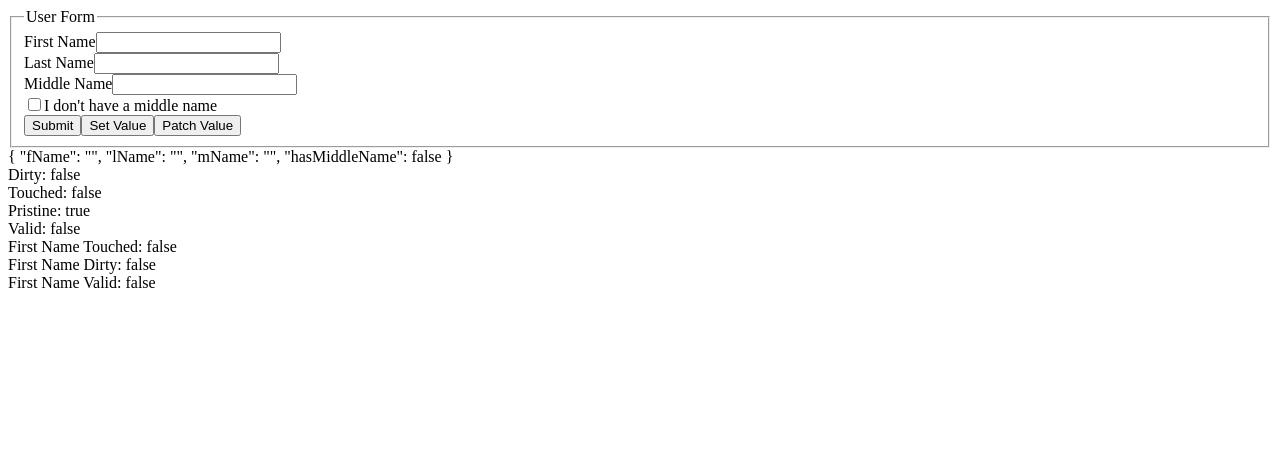
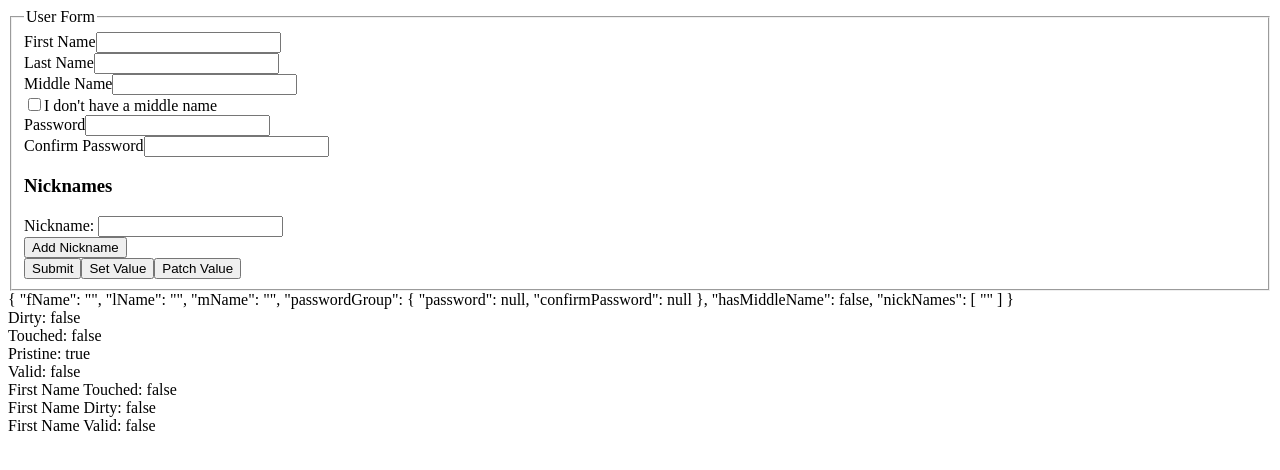
Before and after one commit to Brand0nLe/reactiveforms, an Angular app: page /userform in a window 1280 px wide. Shown: the top 470 px of the page. Built offline with nearby package versions, Linux system fonts and the light colour scheme.

Commit message:
forms and validation working now

```diff
--- a/src/app/user-form/user-form.component.html
+++ b/src/app/user-form/user-form.component.html
@@ -1,54 +1,105 @@
 <div class="container">
   <fieldset>
-      <legend> User Form</legend>
+    <legend>User Form</legend>
     <form [formGroup]="userForm" (ngSubmit)="submitForm()">
-
       <div class="form-group">
         <label for="fName">First Name</label>
-              <input type="text" class="form-control" id="fName" formControlName="fName">
+        <input type="text" class="form-control" id="fName" formControlName="fName" />
       </div>
       <div class="form-group">
         <label for="lName">Last Name</label>
-                <input type="text" class="form-control" id="lName" formControlName="lName">
+        <input type="text" class="form-control" id="lName" formControlName="lName" />
       </div>
       <div class="form-group">
         <label for="mName">Middle Name</label>
-                <input type="text" class="form-control" id="mName" formControlName="mName">
+        <input type="text" class="form-control" id="mName" formControlName="mName" />
       </div>
       <div class="form-group form-check">
-                <input type="checkbox" class="form-check-input" id="hasMiddleName" formControlName="hasMiddleName">
+        <input type="checkbox" class="form-check-input" id="hasMiddleName" formControlName="hasMiddleName" />
         <label class="form-check-label" for="hasMiddleName">I don't have a middle name</label>
       </div>
-            <button type="submit" class="btn btn-primary">Submit</button>
-            <!-- <button type="submit" class="btn btn-primary" [disabled]="!userForm.valid">Submit</button> -->
-
-            <button type="button" class="btn btn-secondary" (click)="setValue()">Set Value</button>
-            <button type="button" class="btn btn-secondary" (click)="patchValue()">Patch Value</button>
-        </form>
-    </fieldset>
 
 
 
 
-<div>
 
-    <div> {{userForm.value | json}} </div>
-    <div> Dirty: {{userForm.dirty}} </div>
-    <div> Touched: {{userForm.touched}} </div>
-    <div> Pristine: {{userForm.pristine}} </div>
-    <div> Valid: {{userForm.valid}} </div>
-    <div> First Name Touched: {{userForm.get('fName')?.touched}} </div>
-    <div> First Name Dirty: {{userForm.get('fName')?.dirty}} </div>
-    <div> First Name Valid: {{userForm.get('fName')?.valid}} </div>
+
+
+      <!-- password form -->
+
+      <div formGroupName="passwordGroup">
+        <div class="form-group">
+          <label for="password">Password</label>
+          <input type="password" class="form-control" id="password" formControlName="password">
+        </div>
+
+        <span class="text-danger" *ngIf="userForm.get('passwordGroup')?.errors?.['mismatch']"> ** Passwords do not
+          match!</span>
+
+          <div class="form-group">
+            <label for="confirmPassword">Confirm Password</label>
+            <input type="password" class="form-control" id="confirmPassword" formControlName="confirmPassword">
+          </div>
 
 
 
         </div>
 
-<div>
-    <small class="text-danger" *ngIf="userForm.get('fName')?.invalid && userForm.get('fName')?.dirty">**Invalid first name</small>
-<small class="text-danger" *ngIf="userForm.get('fName')?.errors?.['itsJoseph'] && userForm.get('fName')?.dirty">**Joseph not allowed here!</small>
+        <!-- nick names! -->
+
+        <div formArrayName="nickNames">
+          <h3>Nicknames</h3>
+          <div *ngFor="let nickName of nickNames.controls; let i=index">
+            <label>
+              Nickname:
+              <input type="text" [formControlName]="i">
+            </label>
+          </div>
+          <button type="button" (click)="addNickName()" class="btn btn-secondary">Add Nickname</button>
         </div>
 
 
+
+
+
+        <button type="submit" class="btn btn-primary">Submit</button>
+      <!-- <button type="submit" class="btn btn-primary" [disabled]="!userForm.valid">Submit</button> -->
+
+      <button type="button" class="btn btn-secondary" (click)="setValue()">
+        Set Value
+      </button>
+      <button type="button" class="btn btn-secondary" (click)="patchValue()">
+        Patch Value
+      </button>
+
+
+
+
+
+
+
+
+    </form>
+  </fieldset>
+
+  <div>
+    <div>{{ userForm.value | json }}</div>
+    <div>Dirty: {{ userForm.dirty }}</div>
+    <div>Touched: {{ userForm.touched }}</div>
+    <div>Pristine: {{ userForm.pristine }}</div>
+    <div>Valid: {{ userForm.valid }}</div>
+    <div>First Name Touched: {{ userForm.get("fName")?.touched }}</div>
+    <div>First Name Dirty: {{ userForm.get("fName")?.dirty }}</div>
+    <div>First Name Valid: {{ userForm.get("fName")?.valid }}</div>
+
+    <small class="text-danger" *ngIf="userForm.get('fName')?.invalid && userForm.get('fName')?.dirty">**Invalid first
+      name</small>
+    <small class="text-danger"
+      *ngIf="userForm.get('fName')?.errors?.['itsJoseph'] && userForm.get('fName')?.dirty">**Joseph not allowed
+      here!</small>
+
+
+
+
   </div>
+</div>
--- a/src/app/user-form/user-form.component.ts
+++ b/src/app/user-form/user-form.component.ts
@@ -1,5 +1,5 @@
 import { Component, OnInit } from '@angular/core';
-import { FormGroup, FormControl, Validators, FormBuilder, AbstractControl } from '@angular/forms';
+import { FormGroup, FormControl, Validators, FormBuilder, AbstractControl, FormArray } from '@angular/forms';
 
 @Component({
   selector: 'app-user-form',
@@ -9,17 +9,16 @@ import { FormGroup, FormControl, Validators, FormBuilder, AbstractControl } from
 
 export class UserFormComponent implements OnInit {
 
+  userForm!: FormGroup;
+
+  constructor(private formBuilder: FormBuilder) { }
 
 
 
-submitForm() {
-    if(this.userForm.invalid) {
-      alert('Fix errors on form');
-    } else {
-      alert('Succesful!');
-       console.log(this.userForm.value);
-      this.userForm.reset();
-    }}
+get nickNames(){
+  return this.userForm.get('nickNames') as FormArray;
+}
+
 
 
   setValue() {
@@ -37,22 +36,45 @@ submitForm() {
     });
   }
 
+  submitForm() {
+    if (this.userForm.invalid) {
+      alert('Fix errors on form');
+    } else {
+      alert('Succesful!');
+      console.log(this.userForm.value);
+      this.userForm.reset();
+    }
+  }
 
 
- noJoseph(c: AbstractControl): {[key: string]: boolean} | null {
-  if (c.value && c.value === 'Joseph') {
-    return { 'itsJoseph': true};
+  noJoseph(c: AbstractControl): { [key: string]: boolean } | null {
+    if (c.value && c.value === 'Joseph') {
+      return { 'itsJoseph': true };
+    }
+    return null;
   }
-  return null;
-}
+
+
+  passwordMatch(c: AbstractControl): { [key: string]: boolean } | null {
+    console.log('password function here');
+    const password = c.get('password');
+    const confirmPassword = c.get('confirmPassword');
+    if (password?.value && confirmPassword?.value && password.value !== confirmPassword.value) {
+      return { 'mismatch': true };
+    }
+    return null;
+  }
+
+  addNickName(){
+    this.nickNames.push(this.formBuilder.control(''));
+  }
 
 
 
 
 
-  userForm!: FormGroup;
 
-  constructor(private formBuilder: FormBuilder) { }
+
 
   ngOnInit() {
     // this.userForm = new FormGroup({
@@ -68,7 +90,14 @@ submitForm() {
       fName: ['', [Validators.required, Validators.minLength(2), this.noJoseph]],
       lName: ['', [Validators.required, Validators.minLength(2)]],
       mName: ['', Validators.required],
-      hasMiddleName: false
+      passwordGroup: this.formBuilder.group({
+        password: null,
+        confirmPassword: null
+      }, {validator: this.passwordMatch}),
+      hasMiddleName: false,
+      nickNames: this.formBuilder.array([
+        this.formBuilder.control('')
+      ])
     });
 
 
@@ -85,16 +114,5 @@ submitForm() {
 
 
 
-
-
-
-
-
-
-
-
-}}
-
-function noJoseph(c: any, AbstractControl: any) {
-  throw new Error('Function not implemented.');
+  }
 }
```
Lines whose indentation alone changed are shown as unchanged.
